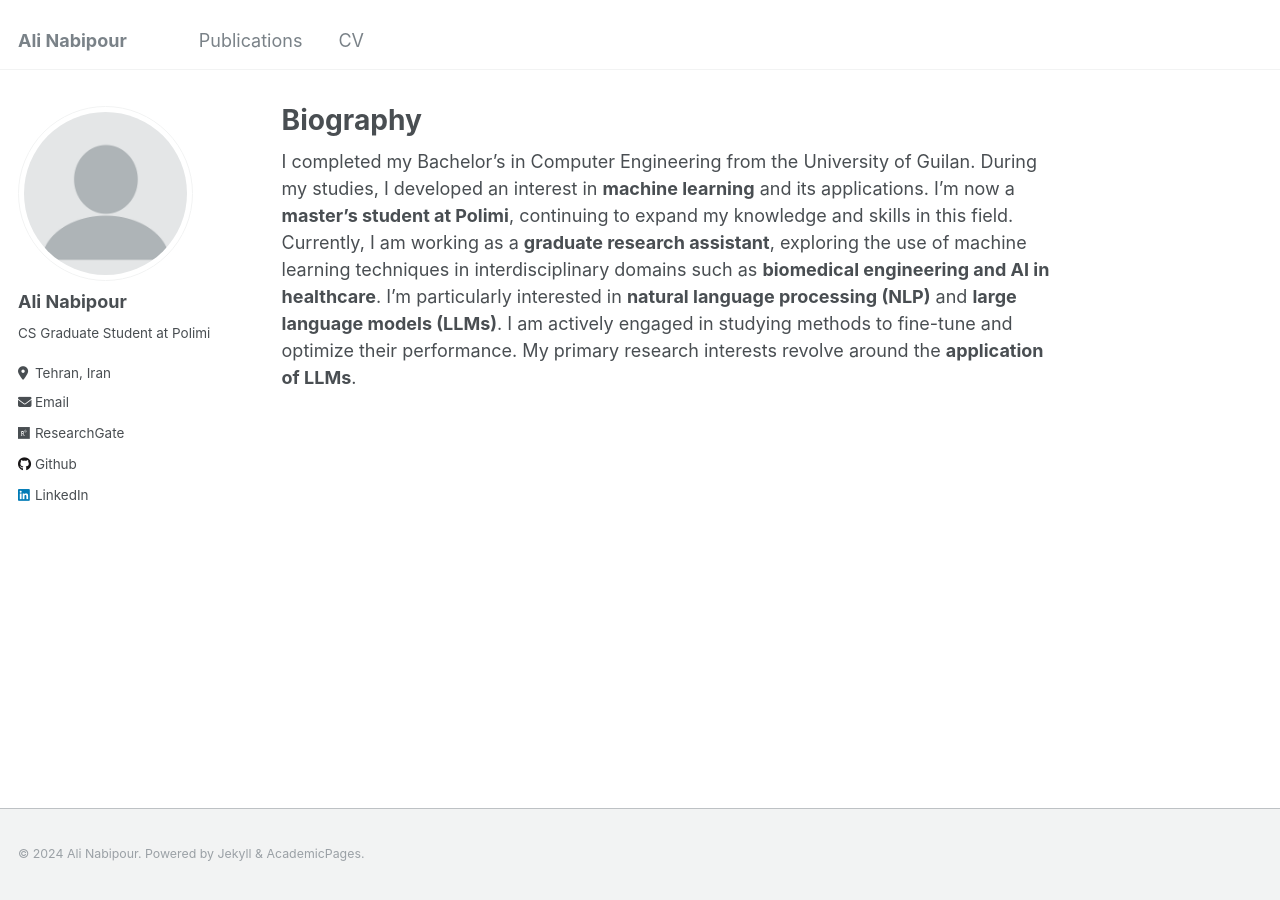
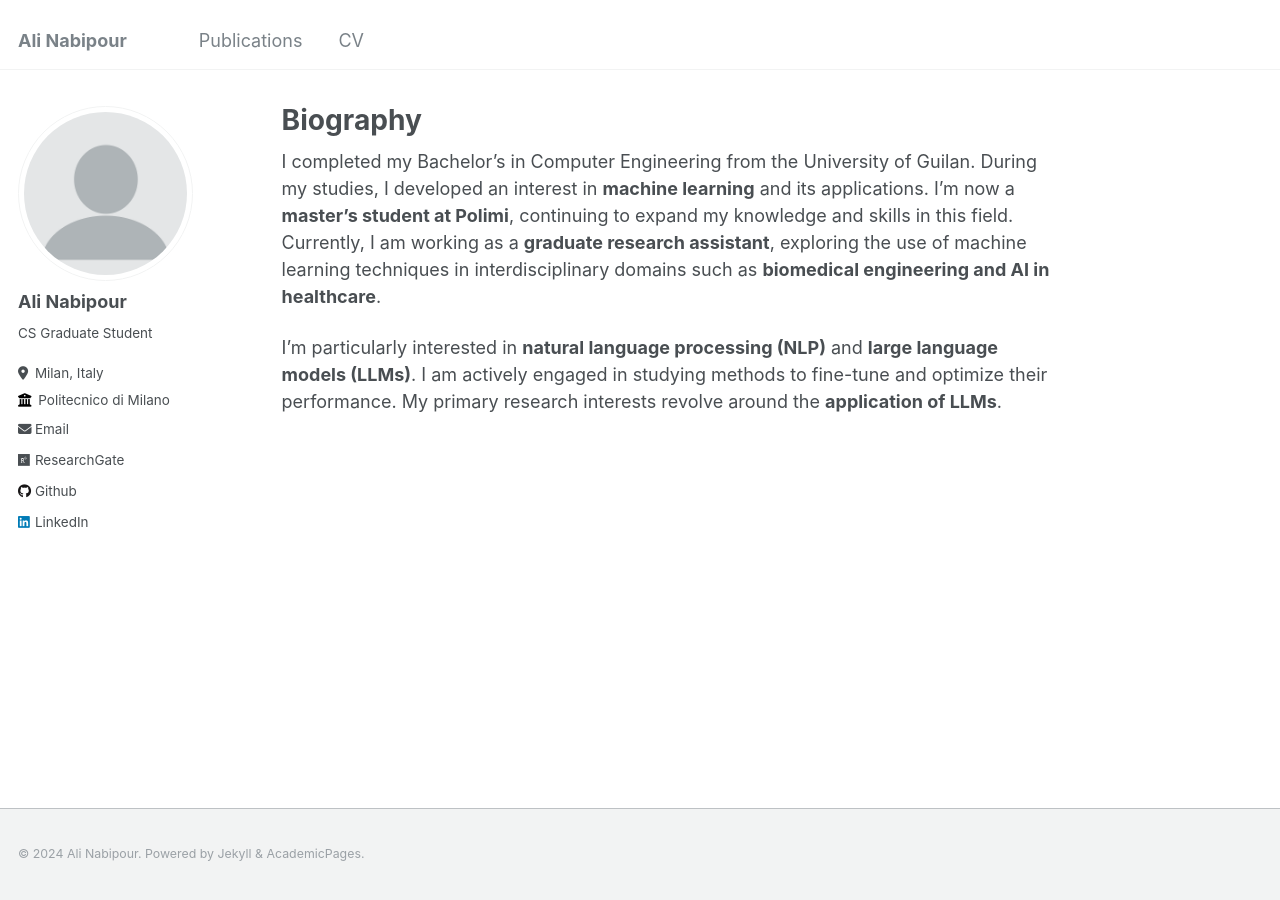
Before and after one commit to eyenpi/eyenpi.github.io, a Jekyll site: the page built from _pages/about.md, in a window 1280 px wide. Built offline with Jekyll 4.4.1, drawn with Linux system fonts in a browser that asks for light colours.

Commit message:
fix some issues

```diff
--- a/_config.yml
+++ b/_config.yml
@@ -24,9 +24,9 @@ author:
   avatar           : "profile.png"
   name             : "Ali Nabipour"
   pronouns         : # example: "she/her"
-  bio              : "CS Graduate Student at Polimi"
-  location         : "Tehran, Iran"
-  employer         : # TODO
+  bio              : "CS Graduate Student"
+  location         : "Milan, Italy"
+  employer         : "Politecnico di Milano"
   uri              : # URL
   email            : "ali.nabipour@mail.polimi.it"
 
--- a/_pages/about.md
+++ b/_pages/about.md
@@ -8,4 +8,5 @@ redirect_from:
 ---
 
 I completed my Bachelor's in Computer Engineering from the University of Guilan. During my studies, I developed an interest in **machine learning** and its applications. I'm now a **master's student at Polimi**, continuing to expand my knowledge and skills in this field. Currently, I am working as a **graduate research assistant**, exploring the use of machine learning techniques in interdisciplinary domains such as **biomedical engineering and AI in healthcare**.
+
 I'm particularly interested in **natural language processing (NLP)** and **large language models (LLMs)**. I am actively engaged in studying methods to fine-tune and optimize their performance. My primary research interests revolve around the **application of LLMs**.
```
